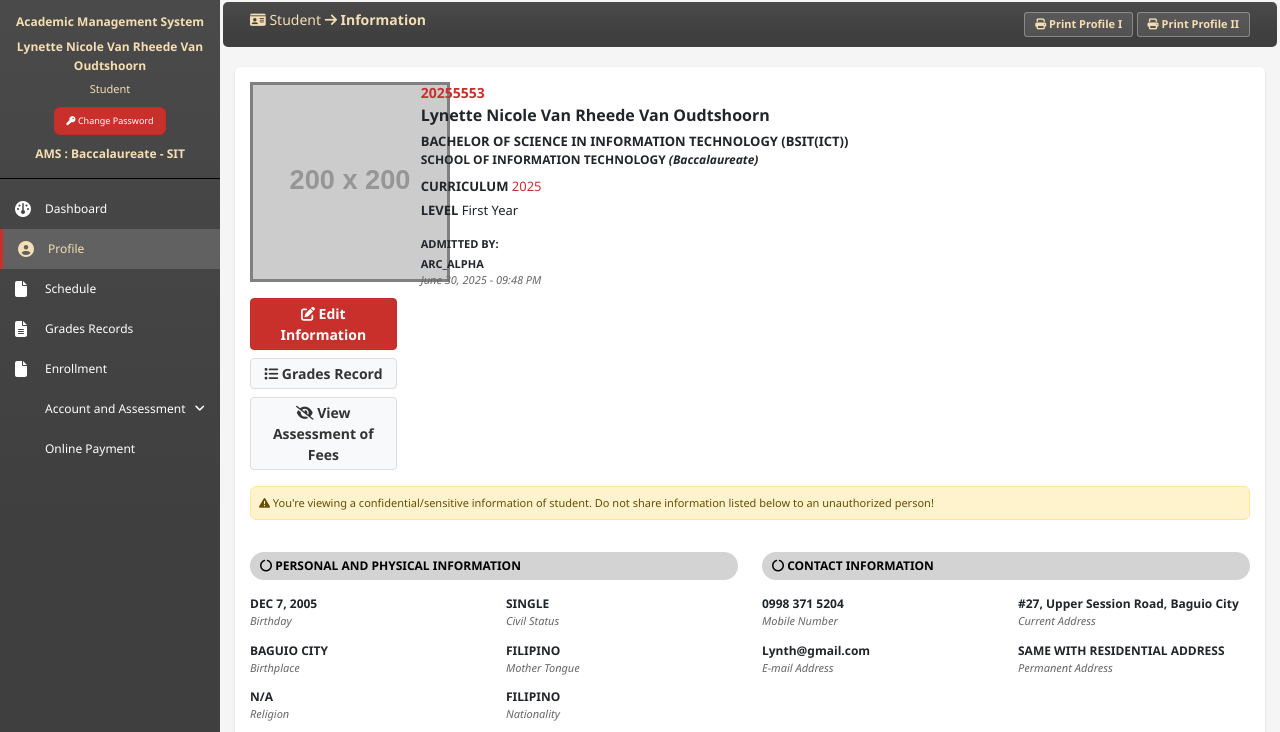
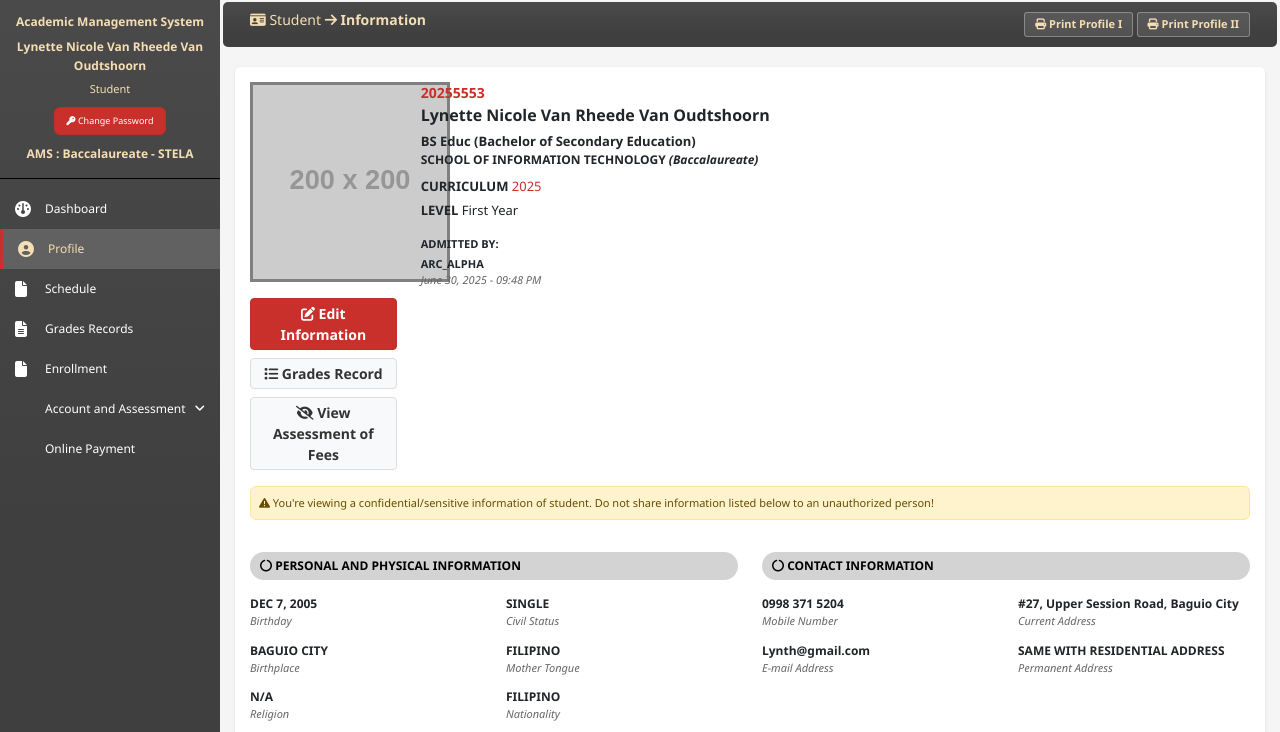
Before and after one commit to ubportal/3rd, a plain HTML site: page index.html in a window 1280 px wide. Shown: the part 63-795 px from the top of the page. Drawn offline with nearby package versions, Linux system fonts and the light colour scheme; placeholder pictures from the web are drawn by us; some icons are missing.

Commit message:
Update index.html

```diff
--- a/index.html
+++ b/index.html
@@ -480,7 +480,7 @@
                     </button>
                 </div>
                 <div class="system-name">
-                    <b>AMS : Baccalaureate - SIT</b>
+                    <b>AMS : Baccalaureate - STELA</b>
                 </div>
             </div>
 
@@ -559,7 +559,7 @@
                     <div class="row mb-3">
                         <div class="col-lg-2 col-md-3 text-center profile-pic-container">
                             <!-- Replace with your actual male.png image path -->
-                            <img src="studentpics/male.png" alt="Student Photo" class="profile-pic" onerror="this.onerror=null; this.src='https://via.placeholder.com/200x200/CCCCCC/808080?text=STUDENT'">
+                            <img src="studentpics/female.png" alt="Student Photo" class="profile-pic" onerror="this.onerror=null; this.src='https://via.placeholder.com/200x200/CCCCCC/808080?text=STUDENT'">
 
                             <div class="d-grid gap-2 mt-3">
                                 <button class="btn btn-danger btn-sm">
@@ -577,7 +577,7 @@
                         <div class="col-lg-10 col-md-9">
                             <div class="student-id">20255553</div>
                             <div class="student-name">Lynette Nicole Van Rheede Van Oudtshoorn</div>
-                            <div class="program-name">BACHELOR OF SCIENCE IN INFORMATION TECHNOLOGY (BSIT(ICT))</div>
+                            <div class="program-name">BS Educ (Bachelor of Secondary Education)</div>
                             <div class="school-name">SCHOOL OF INFORMATION TECHNOLOGY <i>(Baccalaureate)</i></div>
                             <div class="mt-2">
                                 <b>CURRICULUM</b> <span style="color:#c9302c">2025</span>
```
